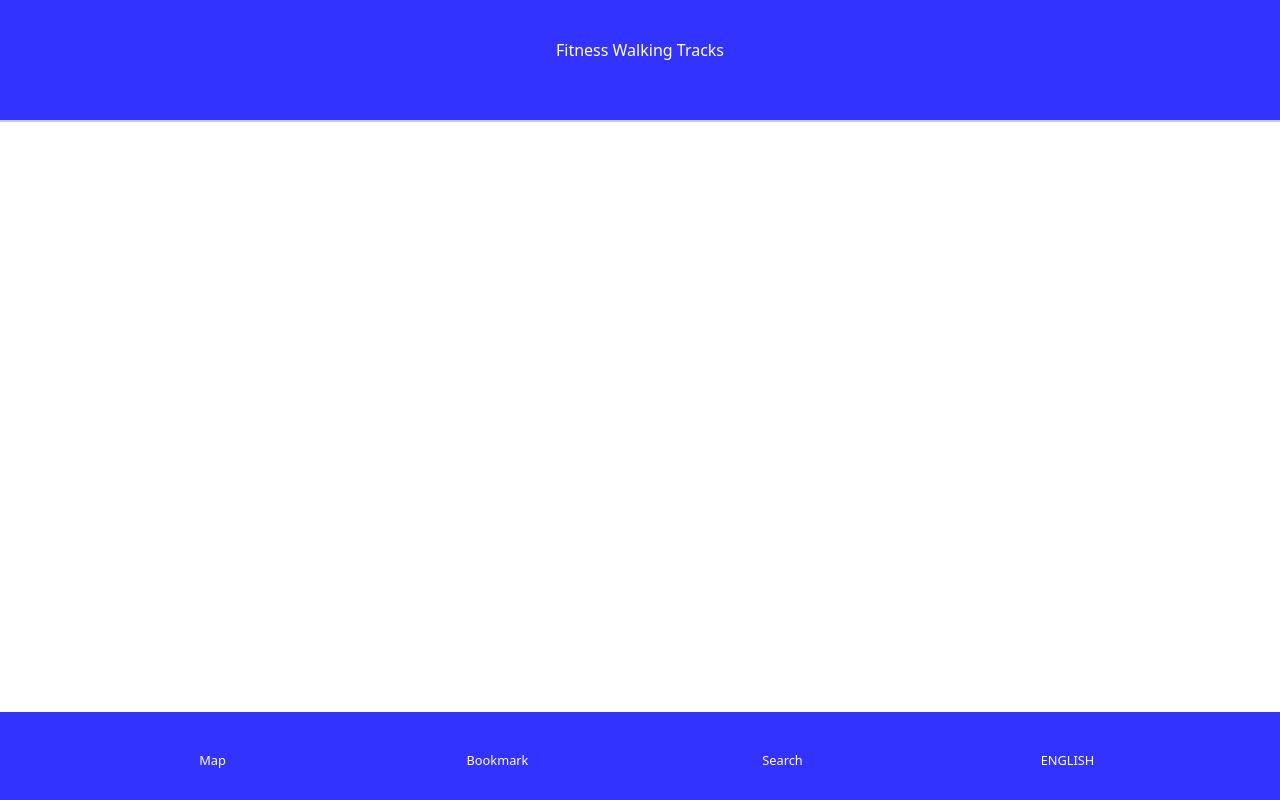
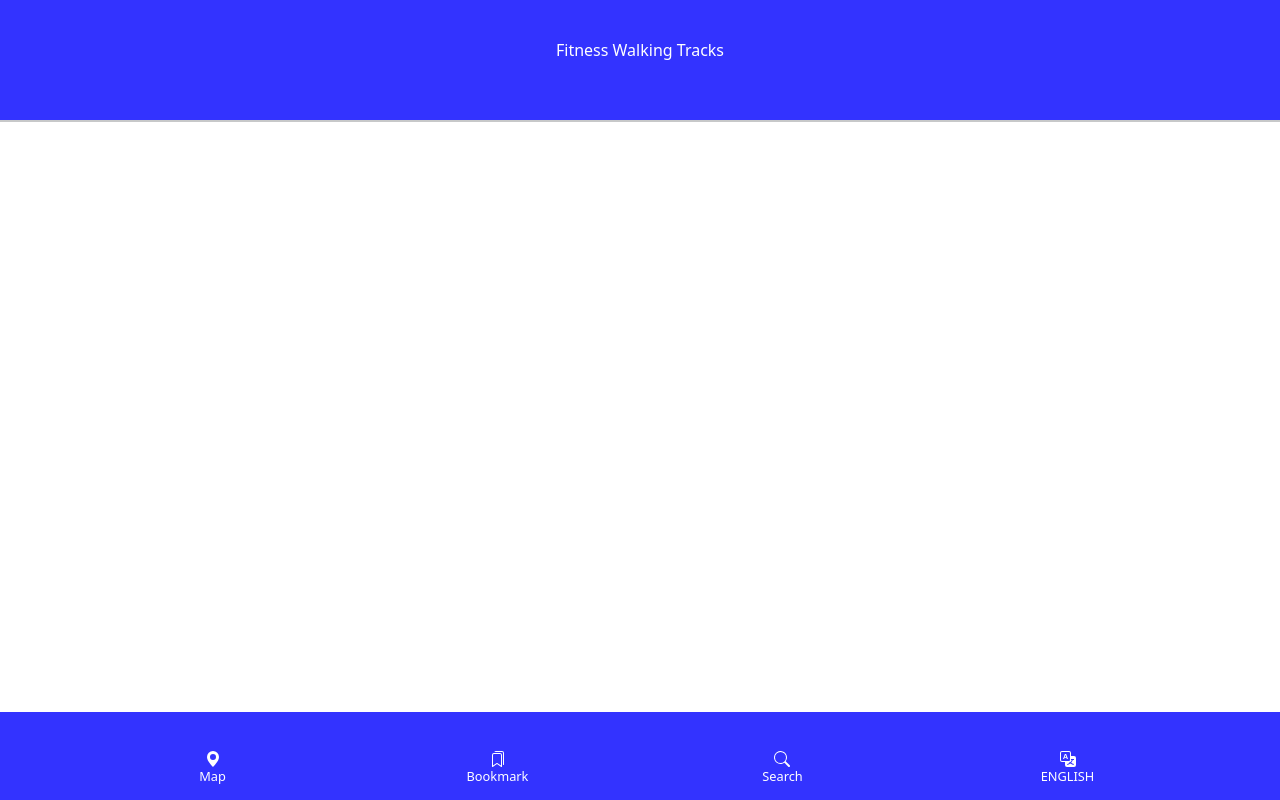
Before and after one commit to tommy08332/fitnessWalkingTracksInfoApp, a website: page www/index.html in a window 1280 px wide. Drawn offline with nearby package versions, Linux system fonts and the light colour scheme.

Commit message:
bottom bar
bottom bar

```diff
--- a/www/index.html
+++ b/www/index.html
@@ -1,12 +1,12 @@
 <head>
     <meta charset="UTF-8">
-    <link href="https://cdn.jsdelivr.net/npm/bootstrap@5.2.3/dist/css/bootstrap.min.css"
-          rel="stylesheet">
+    <link href="https://cdn.jsdelivr.net/npm/bootstrap@5.2.3/dist/css/bootstrap.min.css" rel="stylesheet">
     <script src="https://cdn.jsdelivr.net/npm/bootstrap@5.2.3/dist/js/bootstrap.bundle.min.js"></script>
     <meta name="viewport" content="width=device-width, initial-scale=1.0">
     <link rel="stylesheet" href="css/index.css">
 
 </head>
+
 <body>
     <!--header copy this to other page as well-->
     <div id="label-setting">
@@ -20,7 +20,7 @@
 
     <main id="middle-part">
 
-    <div class="main_div container" >
+        <div class="main_div container">
 
             <div>
                 <input id="search_input_field" placeholder="">
@@ -39,35 +39,55 @@
         </table>
 
         <!--nav bar stuff here-->
-    <div class="stickyBottomNav" >
+        <div class="stickyBottomNav">
             <ul id="navitems">
                 <div class="container">
                     <div class="row">
                         <div class="col">
                             <button id="mapbtn">
-                            <svg xmlns="http://www.w3.org/2000/svg" width="16" height="16" fill="currentColor" class="bi bi-geo-alt-fill" viewBox="0 0 16 16">
-                                <path d="M8 16s6-5.686 6-10A6 6 0 0 0 2 6c0 4.314 6 10 6 10zm0-7a3 3 0 1 1 0-6 3 3 0 0 1 0 6z"/>
-                            </svg><div></div></button>
-                    </div>
-                    <div class="col" >
-                        <button id="bookmarkbtn"><svg xmlns="http://www.w3.org/2000/svg" width="16" height="16" fill="currentColor" class="bi bi-bookmarks" viewBox="0 0 16 16">
-                            <path d="M2 4a2 2 0 0 1 2-2h6a2 2 0 0 1 2 2v11.5a.5.5 0 0 1-.777.416L7 13.101l-4.223 2.815A.5.5 0 0 1 2 15.5V4zm2-1a1 1 0 0 0-1 1v10.566l3.723-2.482a.5.5 0 0 1 .554 0L11 14.566V4a1 1 0 0 0-1-1H4z"/>
-                            <path d="M4.268 1H12a1 1 0 0 1 1 1v11.768l.223.148A.5.5 0 0 0 14 13.5V2a2 2 0 0 0-2-2H6a2 2 0 0 0-1.732 1z"/>
-                        </svg></button>
-                    </div>
-                    <div class="col" >
-                        <button id="searchbtn" onclick="show_hide_searchbar()">
-                            <svg xmlns="http://www.w3.org/2000/svg" width="16" height="16" fill="currentColor" class="bi bi-search" viewBox="0 0 16 16">
-                                <path d="M11.742 10.344a6.5 6.5 0 1 0-1.397 1.398h-.001c.03.04.062.078.098.115l3.85 3.85a1 1 0 0 0 1.415-1.414l-3.85-3.85a1.007 1.007 0 0 0-.115-.1zM12 6.5a5.5 5.5 0 1 1-11 0 5.5 5.5 0 0 1 11 0z"/>
-                            </svg></button>
+                                <svg xmlns="http://www.w3.org/2000/svg" width="16" height="16" fill="currentColor"
+                                    class="bi bi-geo-alt-fill" viewBox="0 0 16 16">
+                                    <path
+                                        d="M8 16s6-5.686 6-10A6 6 0 0 0 2 6c0 4.314 6 10 6 10zm0-7a3 3 0 1 1 0-6 3 3 0 0 1 0 6z" />
+                                </svg>
+                                <div id="map_text"></div>
+                            </button>
                         </div>
                         <div class="col">
-                        <button id="lang_bttn" value="eng" >
-                            <svg xmlns="http://www.w3.org/2000/svg" width="16" height="16" fill="currentColor" class="bi bi-translate" viewBox="0 0 16 16">
-                                <path d="M4.545 6.714 4.11 8H3l1.862-5h1.284L8 8H6.833l-.435-1.286H4.545zm1.634-.736L5.5 3.956h-.049l-.679 2.022H6.18z"/>
-                                <path d="M0 2a2 2 0 0 1 2-2h7a2 2 0 0 1 2 2v3h3a2 2 0 0 1 2 2v7a2 2 0 0 1-2 2H7a2 2 0 0 1-2-2v-3H2a2 2 0 0 1-2-2V2zm2-1a1 1 0 0 0-1 1v7a1 1 0 0 0 1 1h7a1 1 0 0 0 1-1V2a1 1 0 0 0-1-1H2zm7.138 9.995c.193.301.402.583.63.846-.748.575-1.673 1.001-2.768 1.292.178.217.451.635.555.867 1.125-.359 2.08-.844 2.886-1.494.777.665 1.739 1.165 2.93 1.472.133-.254.414-.673.629-.89-1.125-.253-2.057-.694-2.82-1.284.681-.747 1.222-1.651 1.621-2.757H14V8h-3v1.047h.765c-.318.844-.74 1.546-1.272 2.13a6.066 6.066 0 0 1-.415-.492 1.988 1.988 0 0 1-.94.31z"/>
-                            </svg></button>
+                            <button id="bookmarkbtn"><svg xmlns="http://www.w3.org/2000/svg" width="16" height="16"
+                                    fill="currentColor" class="bi bi-bookmarks" viewBox="0 0 16 16">
+                                    <path
+                                        d="M2 4a2 2 0 0 1 2-2h6a2 2 0 0 1 2 2v11.5a.5.5 0 0 1-.777.416L7 13.101l-4.223 2.815A.5.5 0 0 1 2 15.5V4zm2-1a1 1 0 0 0-1 1v10.566l3.723-2.482a.5.5 0 0 1 .554 0L11 14.566V4a1 1 0 0 0-1-1H4z" />
+                                    <path
+                                        d="M4.268 1H12a1 1 0 0 1 1 1v11.768l.223.148A.5.5 0 0 0 14 13.5V2a2 2 0 0 0-2-2H6a2 2 0 0 0-1.732 1z" />
+                                </svg>
+                                <div id="bookmark_text"></div>
+                            </button>
                         </div>
+                        <div class="col">
+                            <button id="searchbtn" onclick="show_hide_searchbar()">
+                                <svg xmlns="http://www.w3.org/2000/svg" width="16" height="16" fill="currentColor"
+                                    class="bi bi-search" viewBox="0 0 16 16">
+                                    <path d="M11.742 10.344a6.5 6.5 0 1 0-1.397 1.398h-.001c.03.04.062.078.098.115l3.85 3.85a1 1 0 0 0 1.415-1.414l-3.85-3.85a1.007 1.007 0 0 0-.115-.1zM12 6.5a5.5 5.5 0 1 1-11 0 5.5 5.5 0 0 1 11 0z" />
+                                </svg>
+                                <div id="search_text"></div>
+                            </button>
+                        </div>
+                        <div class="col">
+                            <button id="lang_bttn">
+                                <svg xmlns="http://www.w3.org/2000/svg" width="16" height="16" fill="currentColor"
+                                    class="bi bi-translate" viewBox="0 0 16 16">
+                                    <path
+                                        d="M4.545 6.714 4.11 8H3l1.862-5h1.284L8 8H6.833l-.435-1.286H4.545zm1.634-.736L5.5 3.956h-.049l-.679 2.022H6.18z" />
+                                    <path
+                                        d="M0 2a2 2 0 0 1 2-2h7a2 2 0 0 1 2 2v3h3a2 2 0 0 1 2 2v7a2 2 0 0 1-2 2H7a2 2 0 0 1-2-2v-3H2a2 2 0 0 1-2-2V2zm2-1a1 1 0 0 0-1 1v7a1 1 0 0 0 1 1h7a1 1 0 0 0 1-1V2a1 1 0 0 0-1-1H2zm7.138 9.995c.193.301.402.583.63.846-.748.575-1.673 1.001-2.768 1.292.178.217.451.635.555.867 1.125-.359 2.08-.844 2.886-1.494.777.665 1.739 1.165 2.93 1.472.133-.254.414-.673.629-.89-1.125-.253-2.057-.694-2.82-1.284.681-.747 1.222-1.651 1.621-2.757H14V8h-3v1.047h.765c-.318.844-.74 1.546-1.272 2.13a6.066 6.066 0 0 1-.415-.492 1.988 1.988 0 0 1-.94.31z" />
+                                </svg>
+                                <div id="lang_text"></div>
+                            </button>
+                        </div>
+
+
+
                     </div>
                 </div>
             </ul>
--- a/www/js/index.js
+++ b/www/js/index.js
@@ -16,7 +16,7 @@ langButton.onclick = function (){
         language = "zh_hk";
     }
 
-    document.getElementById("lang_bttn").value = language;
+
     setText(language);
     getFacilityData();
 
@@ -46,6 +46,7 @@ function setText(language){
 
     const localStorage = window.localStorage;
     let language_type = localStorage.getItem("language_type");
+    langButton.value = language;
 
     if (language_type !== language){
 
@@ -62,10 +63,10 @@ function setText(language){
 
         /// set text to traditional chinese
         document.getElementById("headLbl").innerHTML = "健步行徑";
-        document.getElementById("mapbtn").innerHTML = "地圖";
-        document.getElementById("bookmarkbtn").innerHTML = "書籤";
-        document.getElementById("searchbtn").innerHTML = "搜尋";
-        document.getElementById("lang_bttn").innerHTML = "中文";
+        document.getElementById("map_text").innerHTML = "地圖";
+        document.getElementById("bookmark_text").innerHTML = "書籤";
+        document.getElementById("search_text").innerHTML = "搜尋";
+        document.getElementById("lang_text").innerHTML = "中文";
         document.getElementById("search_input_field").placeholder = "搜尋位置";
         document.getElementById("search_bttn").innerHTML = "搜尋";
 
@@ -75,10 +76,10 @@ function setText(language){
 
         /// set text to english
         document.getElementById("headLbl").innerHTML = "Fitness Walking Tracks";
-        document.getElementById("mapbtn").innerHTML = "Map";
-        document.getElementById("bookmarkbtn").innerHTML = "Bookmark";
-        document.getElementById("searchbtn").innerHTML = "Search";
-        document.getElementById("lang_bttn").innerHTML = "ENGLISH";
+        document.getElementById("map_text").innerHTML = "Map";
+        document.getElementById("bookmark_text").innerHTML = "Bookmark";
+        document.getElementById("search_text").innerHTML = "Search";
+        document.getElementById("lang_text").innerHTML = "ENGLISH";
         document.getElementById("search_input_field").placeholder = "Search location";
         document.getElementById("search_bttn").innerHTML = "Search";
     }
```
Also changed, not shown: www/map.html (+1 -1 lines). Lines whose indentation alone changed are shown as unchanged.
